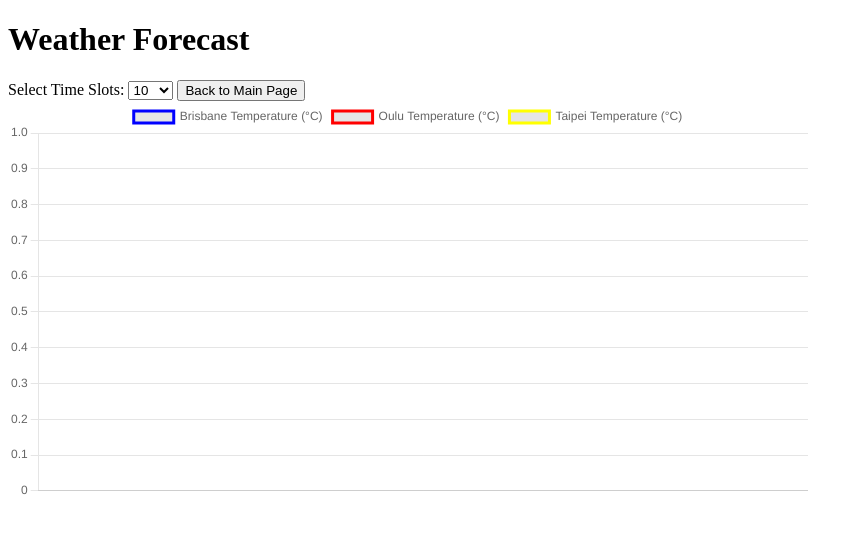
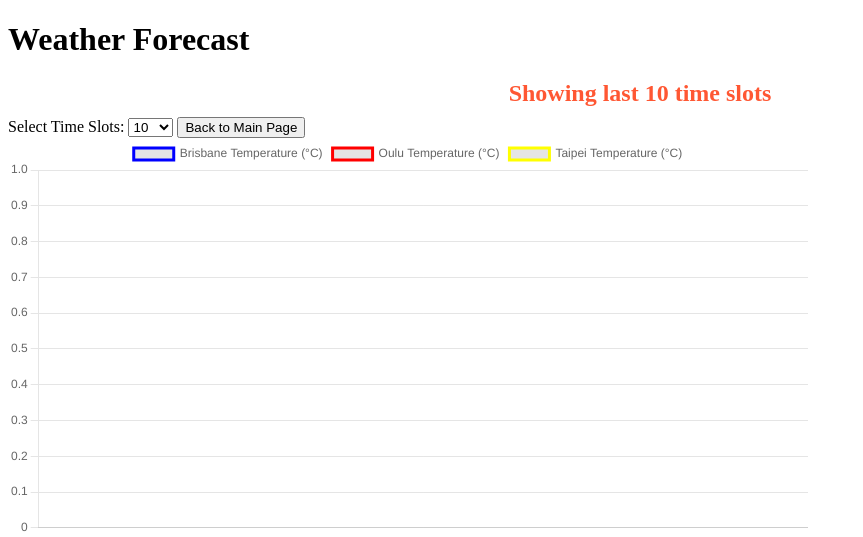
Before and after one commit to rvgoing/FlaskGt, a Flask app: page /weather in a window 1280 px wide. Shown: the top 537 px of the page, without its empty margins (0-863 px from the left). Run offline with Flask 3, Linux system fonts and the light colour scheme; data that the repository does not hold is empty.

Commit message:
Update weather.html

```diff
--- a/templates/weather.html
+++ b/templates/weather.html
@@ -3,9 +3,22 @@
 <head>
     <title>Weather Forecast</title>
     <script src="https://cdn.jsdelivr.net/npm/chart.js"></script>
+    <style>
+        /* ✅ Style for the time period label */
+        #timePeriodLabel {
+            font-size: 24px;
+            font-weight: bold;
+            color: #ff5733;  /* Orange-Red for visibility */
+            text-align: center;
+            margin-bottom: 10px;
+        }
+    </style>
 </head>
 <body>
     <h1>Weather Forecast</h1>
+
+    <!-- ✅ Time Period Display -->
+    <div id="timePeriodLabel">Showing last 10 time slots</div>
 
     <!-- Dropdown to select time slot -->
     <label for="tslot">Select Time Slots:</label>
@@ -19,25 +32,27 @@
     <button onclick="window.location.href='/'">Back to Main Page</button>
 
     <div style="width: 800px; height: 400px;">
-        <canvas id="weatherChart"></canvas>  <!-- ✅ Keep inside a fixed-size div -->
+        <canvas id="weatherChart"></canvas>
     </div>
 
     <script>
-        let weatherChart = null;  // ✅ Store chart instance globally
+        let weatherChart = null;
 
         function fetchWeatherData() {
             const tslot = document.getElementById("tslot").value;
+
+            // ✅ Update the time period label
+            document.getElementById("timePeriodLabel").innerText = `Showing last ${tslot} time slots`;
+
             fetch(`/api/weather?tslot=${tslot}`)
                 .then(response => response.json())
                 .then(data => {
                     const ctx = document.getElementById("weatherChart").getContext("2d");
 
-                    // ✅ If a chart already exists, destroy it to prevent duplicates
                     if (weatherChart) {
                         weatherChart.destroy();
                     }
 
-                    // ✅ Extract city data
                     const datasets = Object.keys(data).map((city, index) => {
                         const colors = ["blue", "red", "yellow"];
                         return {
@@ -45,11 +60,11 @@
                             data: data[city].temps,
                             borderColor: colors[index % colors.length],
                             fill: false,
-                            tension: 0.4  // ✅ Smooth curve
+                            pointRadius: 0,
+                            tension: 0.4
                         };
                     });
 
-                    // ✅ Create a new chart
                     weatherChart = new Chart(ctx, {
                         type: "line",
                         data: {
@@ -65,7 +80,7 @@
                 .catch(error => console.error("Error fetching data:", error));
         }
 
-        window.onload = fetchWeatherData;  // ✅ Load chart when page opens
+        window.onload = fetchWeatherData;
     </script>
 </body>
 </html>
```
